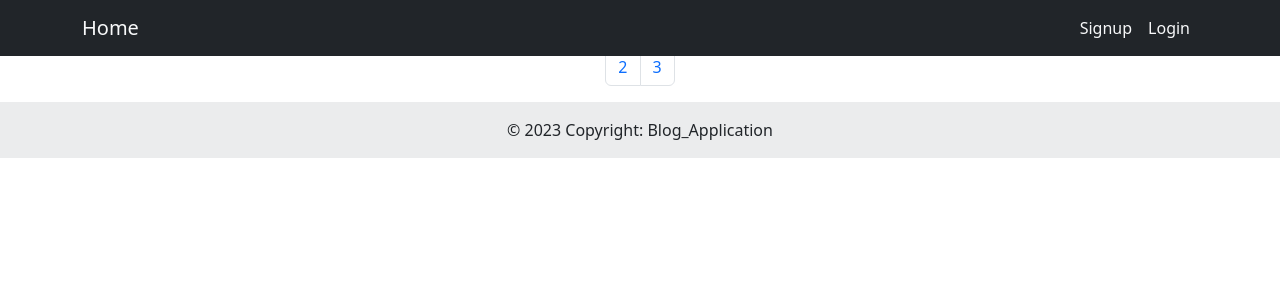
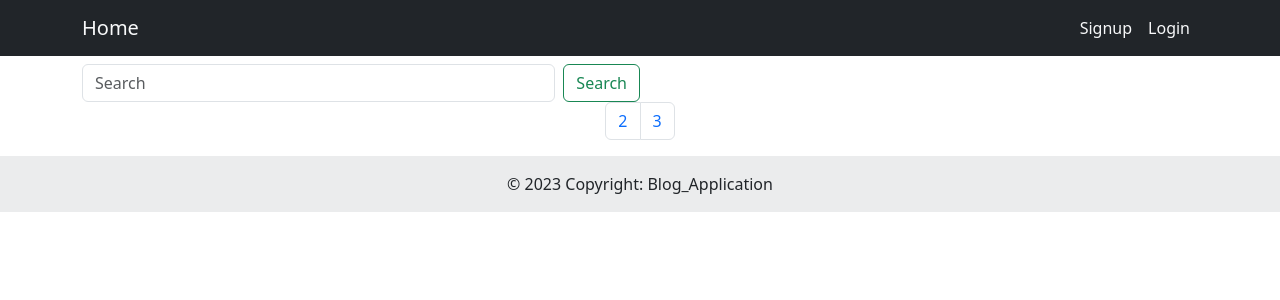
Before and after one commit to ritikyadavwork/Blog_application, a Django app: page /blog-list/ in a window 1280 px wide. Shown: the top 300 px of the page. Run offline with Django 5.2, Linux system fonts and the light colour scheme; data that the repository does not hold is empty.

Commit message:
give the search bar and pagination

```diff
--- a/blogapp/templates/blog_list.html
+++ b/blogapp/templates/blog_list.html
@@ -5,6 +5,16 @@
 {% block title %}  Blog List{% endblock %}
 
 {% block body %}
+<div class="container">
+    <div class="row">
+        <div class=" m-auto mt-3 justify-content-end  ">
+            <form class="d-flex  w-50 " action="{% url 'blogapp:blogDetail'%}" method="GET">
+                <input class="form-control me-2" type="search" placeholder="Search" aria-label="Search" name="search">
+                <button class="btn btn-outline-success" type="submit">Search</button>
+            </form>
+        </div>
+    </div>
+</div>
 <div class="container">
     <div class="row">
         {% for post in post %}
@@ -17,12 +27,14 @@
                         <h2 class="card-title">{{ post.title }}</h2>
                         <p class="card-text text-muted h6">{{ request.user.username }} | {{ post.created }} </p>
                         <p class="card-text">{{ post.blog|truncatewords:25 }}</p>
-                        <a href="{% url 'blogapp:fullDetail' post.id%}" class="btn btn-primary">Read More &rarr;</a>
+                        <a href="{% url 'blogapp:fullDetail' post.id%}" class="btn btn-primary">Read More
+                            &rarr;</a>
                     </div>
                 </div>
             </div>
         </div>
         {% endfor %}
+        <div>
             <nav aria-label="...">
                 <ul class="pagination justify-content-center">
                     {% if post.has_previous %}
@@ -42,6 +54,7 @@
                     {% endif %}
                 </ul>
             </nav>
+        </div>
     </div>
 </div>
 {%endblock%}
```
Lines whose indentation alone changed are shown as unchanged.
